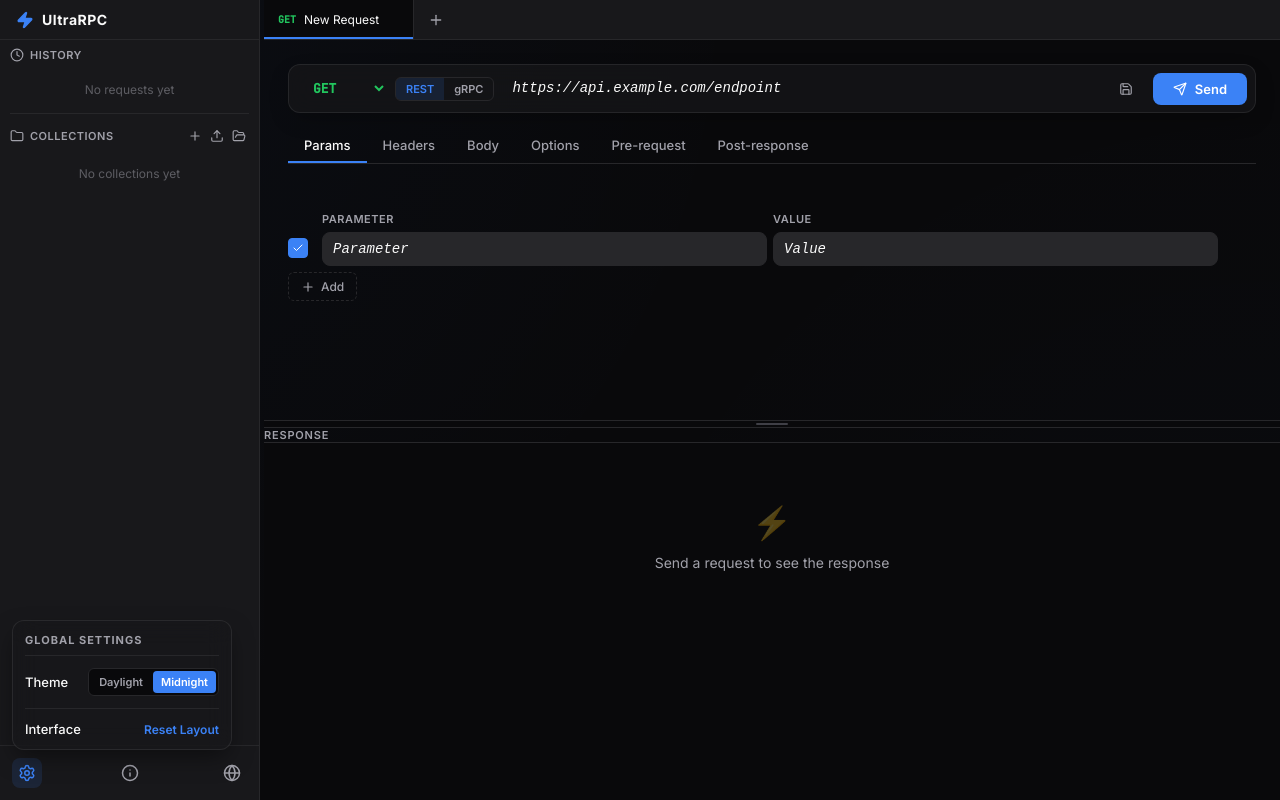
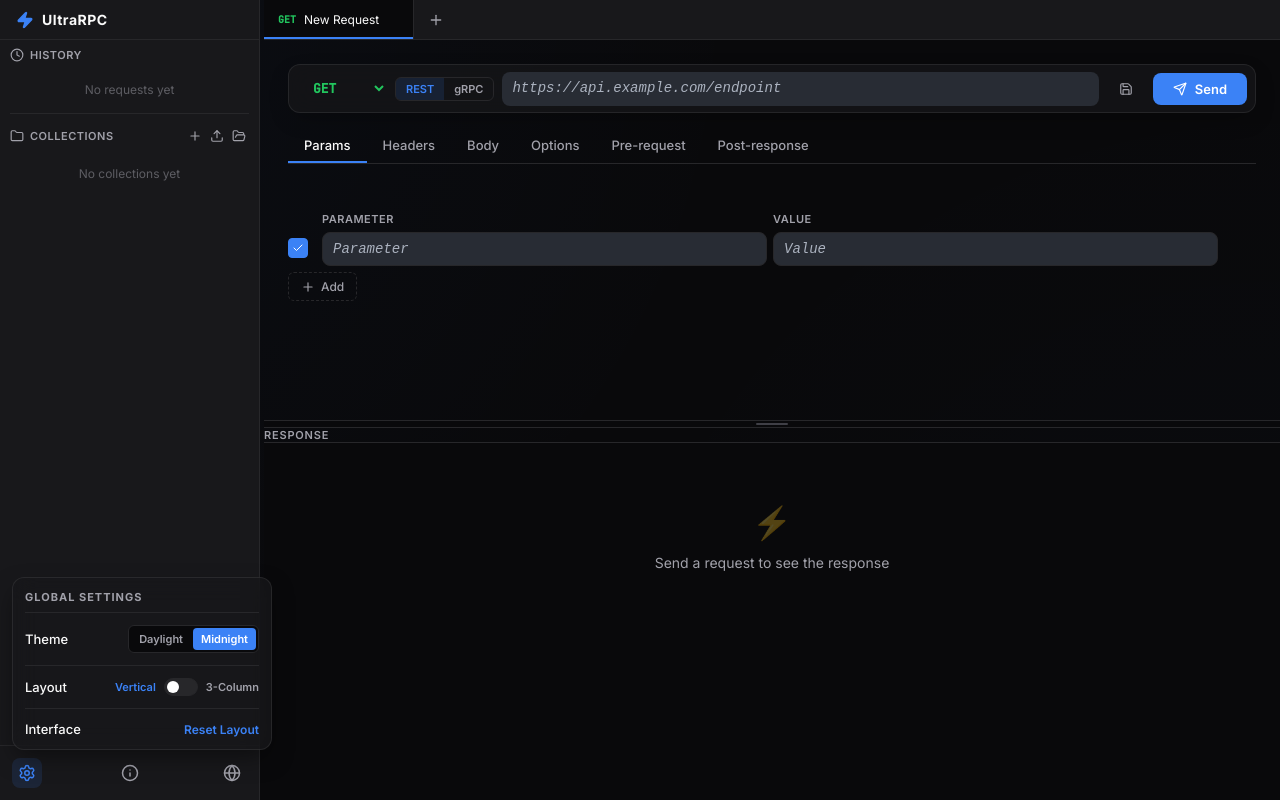
Before and after one commit to CamelDev/ultra-rpc, a React (Vite) app: page / in a window 1280 px wide. Both pictures are taken after a click on the button 27 px from the left and 773 px from the top of the page. Built offline with nearby package versions, Linux system fonts and the light colour scheme.

Commit message:
Introduced horizontal layout

```diff
--- a/src/App.tsx
+++ b/src/App.tsx
@@ -133,7 +133,16 @@ const App: React.FC = () => {
     const saved = localStorage.getItem('ultraRpcRequestHeight')
     return saved ? parseInt(saved, 10) : 380
   })
+  const [requestPanelWidth, setRequestPanelWidth] = useState(() => {
+    const saved = localStorage.getItem('ultraRpcRequestWidth')
+    return saved ? parseInt(saved, 10) : 600
+  })
+  const [threeColumnLayout, setThreeColumnLayout] = useState(() => {
+    const saved = localStorage.getItem('ultraRpcThreeColumnLayout')
+    return saved === 'true'
+  })
   const [isResizingResponse, setIsResizingResponse] = useState(false)
+  const [isResizingVertical, setIsResizingVertical] = useState(false)
 
   useEffect(() => {
     if (isResizing) {
@@ -179,14 +188,38 @@ const App: React.FC = () => {
   }, [isResizingResponse, requestPanelHeight])
 
   useEffect(() => {
+    if (isResizingVertical) {
+      const handleMouseMove = (e: MouseEvent) => {
+        const newWidth = e.clientX - sidebarWidth - 4 // 4px for resizer/offsets
+        if (newWidth >= 300 && newWidth <= 1200) {
+          setRequestPanelWidth(newWidth)
+        }
+      }
+      const handleMouseUp = () => {
+        setIsResizingVertical(false)
+        localStorage.setItem('ultraRpcRequestWidth', requestPanelWidth.toString())
+      }
+      document.addEventListener('mousemove', handleMouseMove)
+      document.addEventListener('mouseup', handleMouseUp)
+      return () => {
+        document.removeEventListener('mousemove', handleMouseMove)
+        document.removeEventListener('mouseup', handleMouseUp)
+      }
+    }
+  }, [isResizingVertical, sidebarWidth, requestPanelWidth])
+
+  useEffect(() => {
     localStorage.setItem('ultraRpcSidebarWidth', sidebarWidth.toString())
   }, [sidebarWidth])
 
   const resetLayout = () => {
     localStorage.removeItem('ultraRpcSidebarWidth')
     localStorage.removeItem('ultraRpcRequestHeight')
+    localStorage.removeItem('ultraRpcRequestWidth')
     setSidebarWidth(260)
     setRequestPanelHeight(380)
+    setRequestPanelWidth(600)
+    setShowSettingsPopup(false)
   }
 
   // ===== Collections =====
@@ -207,6 +240,9 @@ const App: React.FC = () => {
         }
         if (res.settings.activeEnvId) {
           setActiveEnvId(res.settings.activeEnvId)
+        }
+        if (res.settings.threeColumnLayout !== undefined) {
+          setThreeColumnLayout(res.settings.threeColumnLayout)
         }
       }
     })
@@ -920,6 +956,7 @@ const App: React.FC = () => {
                     onClick={() => {
                       setTheme('light')
                       if (window.ultraRpc) window.ultraRpc.saveSettings({ theme: 'light' })
+                      setShowSettingsPopup(false)
                     }}
                   >
                     Daylight
@@ -929,10 +966,49 @@ const App: React.FC = () => {
                     onClick={() => {
                       setTheme('dark')
                       if (window.ultraRpc) window.ultraRpc.saveSettings({ theme: 'dark' })
+                      setShowSettingsPopup(false)
                     }}
                   >
                     Midnight
                   </button>
+                </div>
+              </div>
+              <div className="settings-row" style={{ marginTop: '12px', paddingTop: '12px', borderTop: '1px solid var(--border)' }}>
+                <span className="settings-label">Layout</span>
+                <div style={{ display: 'flex', alignItems: 'center', gap: '8px' }}>
+                  <span style={{ fontSize: '11px', color: threeColumnLayout ? 'var(--text-secondary)' : 'var(--accent)', fontWeight: 600 }}>Vertical</span>
+                  <button
+                    className="layout-toggle"
+                    onClick={() => {
+                      const newValue = !threeColumnLayout
+                      setThreeColumnLayout(newValue)
+                      localStorage.setItem('ultraRpcThreeColumnLayout', newValue.toString())
+                      saveAppSetting('threeColumnLayout', newValue)
+                      setShowSettingsPopup(false)
+                    }}
+                    style={{
+                      width: '34px',
+                      height: '18px',
+                      borderRadius: '10px',
+                      background: threeColumnLayout ? 'var(--accent)' : 'var(--bg-tertiary)',
+                      border: '1px solid var(--border)',
+                      position: 'relative',
+                      transition: 'all 0.2s ease',
+                      padding: 0
+                    }}
+                  >
+                    <div style={{
+                      width: '12px',
+                      height: '12px',
+                      borderRadius: '50%',
+                      background: 'white',
+                      position: 'absolute',
+                      top: '2px',
+                      left: threeColumnLayout ? '18px' : '2px',
+                      transition: 'all 0.2s cubic-bezier(0.4, 0, 0.2, 1)'
+                    }} />
+                  </button>
+                  <span style={{ fontSize: '11px', color: threeColumnLayout ? 'var(--accent)' : 'var(--text-secondary)', fontWeight: 600 }}>3-Column</span>
                 </div>
               </div>
               <div className="settings-row" style={{ marginTop: '12px', paddingTop: '12px', borderTop: '1px solid var(--border)' }}>
@@ -1029,8 +1105,11 @@ const App: React.FC = () => {
         </header>
 
         {/* Content */}
-        <section className="request-section">
-          <div className="request-top-pane" style={{ height: `${requestPanelHeight}px` }}>
+        <section className={`request-section ${threeColumnLayout ? 'three-column' : ''}`}>
+          <div
+            className="request-top-pane"
+            style={threeColumnLayout ? { width: `${requestPanelWidth}px`, height: '100%' } : { height: `${requestPanelHeight}px` }}
+          >
             <motion.div
               key={activeTabId}
               initial={{ opacity: 0, y: 8 }}
@@ -1449,12 +1528,19 @@ const App: React.FC = () => {
             </motion.div>
           </div>
 
-          <div
-            className={`h-resizer ${isResizingResponse ? 'resizing' : ''}`}
-            onMouseDown={() => setIsResizingResponse(true)}
-          />
-
-          <div className="request-bottom-pane">
+          {threeColumnLayout ? (
+            <div
+              className={`v-resizer ${isResizingVertical ? 'resizing' : ''}`}
+              onMouseDown={(e) => { e.preventDefault(); setIsResizingVertical(true) }}
+            />
+          ) : (
+            <div
+              className={`h-resizer ${isResizingResponse ? 'resizing' : ''}`}
+              onMouseDown={(e) => { e.preventDefault(); setIsResizingResponse(true) }}
+            />
+          )}
+
+          <div className="request-bottom-pane" style={threeColumnLayout ? { flex: 1, height: '100%' } : {}}>
             <h3 className="section-label">Response</h3>
             <ResponseViewer
               response={responses[activeTabId] || null}
--- a/src/components/Editor.css
+++ b/src/components/Editor.css
@@ -129,3 +129,26 @@
 .cm-theme-one-dark .cm-property {
   color: #79b8ff !important;
 }
+
+/* Variable Tooltip */
+.env-tooltip {
+  background: var(--bg-secondary);
+  border: 1px solid var(--accent);
+  color: var(--text-primary);
+  padding: 6px 12px;
+  border-radius: 6px;
+  font-size: 11px;
+  font-family: var(--font-mono);
+  box-shadow: 0 4px 12px rgba(0, 0, 0, 0.5);
+  white-space: nowrap;
+  pointer-events: none;
+}
+
+@keyframes fadeInTooltip {
+  from { opacity: 0; transform: translate(-50%, 10px); }
+  to { opacity: 1; transform: translate(-50%, 0); }
+}
+
+.fade-in-tooltip {
+  animation: fadeInTooltip 0.2s ease-out forwards;
+}
--- a/src/components/Editor.tsx
+++ b/src/components/Editor.tsx
@@ -134,14 +134,20 @@ const Editor: React.FC<Props> = ({
     visible: false, x: 0, y: 0, text: ''
   })
   const tooltipTimeoutId = useRef<any>(null)
+  const onChangeRef = useRef(onChange)
+
+  // Keep the ref updated with the latest onChange prop
+  useEffect(() => {
+    onChangeRef.current = onChange
+  }, [onChange])
 
   // Memoize extensions to avoid re-creating the editor too often
   const getExtensions = useCallback(() => {
     const extensions: Extension[] = [
-      language !== 'plain' ? (theme === 'dark' ? oneDark : syntaxHighlighting(lightHighlightStyle)) : [],
+      theme === 'dark' ? oneDark : (language !== 'plain' ? syntaxHighlighting(lightHighlightStyle) : []),
       history(),
       keymap.of([...defaultKeymap, ...historyKeymap]),
-      language !== 'plain' ? variablePlugin : [],
+      variablePlugin,
       (wrapLines && !singleLine) ? EditorView.lineWrapping : [],
       EditorView.theme({
         '&': { height: '100%', backgroundColor: 'transparent' },
@@ -285,8 +291,8 @@ const Editor: React.FC<Props> = ({
       parent: editorRef.current,
       dispatch: (tr) => {
         view.update([tr])
-        if (tr.docChanged && onChange) {
-          onChange(tr.newDoc.toString())
+        if (tr.docChanged && onChangeRef.current) {
+          onChangeRef.current(tr.newDoc.toString())
         }
       }
     })
--- a/src/index.css
+++ b/src/index.css
@@ -313,6 +313,11 @@ input:focus, select:focus, textarea:focus {
   flex-direction: column;
   overflow: hidden; /* Hide main overflow to use inner panes */
   padding: 0;
+  flex-direction: column;
+}
+
+.request-section.three-column {
+  flex-direction: row;
 }
 
 .request-top-pane {
@@ -322,6 +327,12 @@ input:focus, select:focus, textarea:focus {
   padding: 24px 24px 0 24px;
   min-height: 200px;
   position: relative;
+  box-sizing: border-box;
+}
+
+.three-column .request-top-pane {
+  padding: 24px 0 0 24px;
+  min-width: 300px;
 }
 
 .request-pane-content {
@@ -343,6 +354,11 @@ input:focus, select:focus, textarea:focus {
   min-height: 100px;
   display: flex;
   flex-direction: column;
+}
+
+.three-column .request-bottom-pane {
+  padding: 24px 24px 0 0;
+  min-width: 300px;
 }
 
 .request-container {
@@ -386,6 +402,40 @@ input:focus, select:focus, textarea:focus {
 .h-resizer.resizing::after {
   background: var(--accent);
   width: 48px;
+}
+
+.v-resizer {
+  width: 8px;
+  cursor: col-resize;
+  background-color: var(--bg-primary);
+  border-left: 1px solid var(--border);
+  border-right: 1px solid var(--border);
+  transition: var(--transition);
+  z-index: 10;
+  display: flex;
+  align-items: center;
+  justify-content: center;
+  flex-shrink: 0;
+}
+
+.v-resizer::after {
+  content: '';
+  width: 2px;
+  height: 32px;
+  background: var(--border-focus);
+  border-radius: 2px;
+  transition: var(--transition);
+}
+
+.v-resizer:hover,
+.v-resizer.resizing {
+  background-color: var(--bg-tertiary);
+}
+
+.v-resizer:hover::after,
+.v-resizer.resizing::after {
+  background: var(--accent);
+  height: 48px;
 }
 
 /* ===== Address Bar ===== */
@@ -693,7 +743,7 @@ input:focus, select:focus, textarea:focus {
   position: absolute;
   bottom: 50px;
   left: 12px;
-  width: 220px;
+  width: 260px;
   padding: 12px;
   z-index: 1000;
   border-radius: 12px;
```
Also changed, not shown: 2 other files (tests, documents, lock files or other folders).
